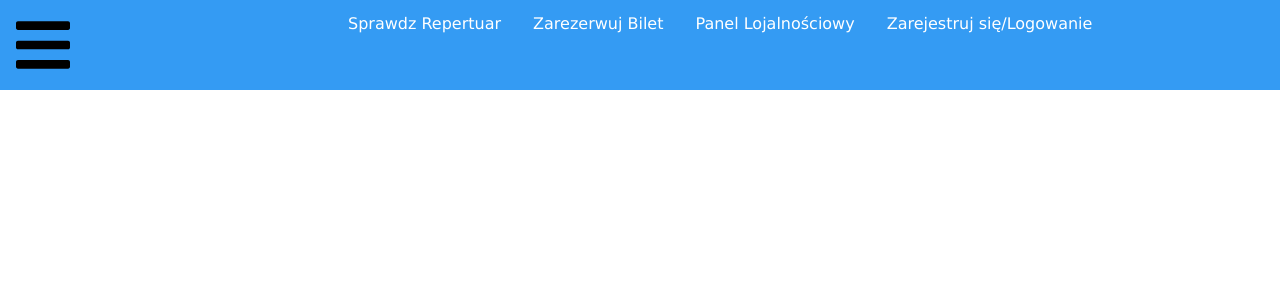
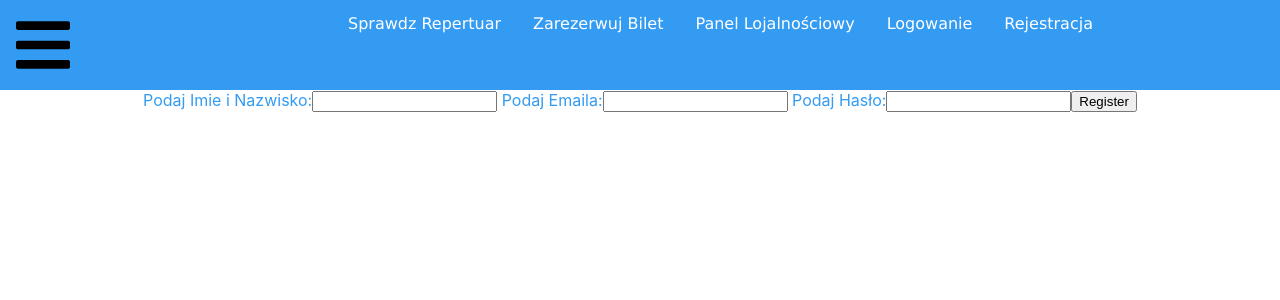
Before and after one commit to marekwino23/ticket-fe, a React (Create React App) app: page /register in a window 1280 px wide. Shown: the top 300 px of the page. Built offline with nearby package versions, Linux system fonts and the light colour scheme.

Commit message:
setup register

```diff
--- a/src/App.js
+++ b/src/App.js
@@ -5,9 +5,10 @@ import Contact from './pages/Contact';
 import Home from './pages/Home';
 import About from './pages/About';
 import Login from './pages/Login';
+import Register from './pages/Register';
 import Header from './layout/Header';
 import logo from './logo.svg';
-import './App.css';
+import './App.css'
 
 
 
@@ -19,6 +20,7 @@ function App() {
       <Header />
       <Switch>
         <Route path="/login" component={Login} />
+        <Route path="/register" component={Register} />
         <PrivateRoute path="/home" component={Home} />
         <PrivateRoute path="/about" component={About} />
         <PrivateRoute path="/contact" component={Contact} />
@@ -47,4 +49,5 @@ function App() {
   );
 }
 
+
 export default App;
--- a/src/layout/Header.jsx
+++ b/src/layout/Header.jsx
@@ -4,6 +4,7 @@ import Contact from '../pages/Contact';
 import Home from '../pages/Home';
 import About from '../pages/About';
 import Login from '../pages/Login';
+import Register from '../pages/Register';
 import obrazek from '../bars-solid.svg';
 
 
@@ -15,7 +16,8 @@ const Header = () => {
            <li> <Link to="/home" home={Home} > Sprawdz Repertuar </Link> </li>
            <li> <Link to="/about" about={About} > Zarezerwuj Bilet </Link> </li>
            <li> <Link to="/contact" contact={Contact} > Panel Lojalnościowy </Link> </li>
-           <li> <Link to="/login" login={Login} > Zarejestruj się/Logowanie </Link> </li>
+           <li> <Link to="/login" login={Login} > Logowanie </Link> </li>
+           <li> <Link to="/register" register={Register} > Rejestracja </Link> </li>
            </ul>
         </div>
 
--- a/src/pages/Home.jsx
+++ b/src/pages/Home.jsx
@@ -1,4 +1,5 @@
 import React, {useState, useEffect} from 'react';
+import foto from '../logo.png';
 
 const Home = () => {
     const [data, SetData] = useState([]);
@@ -24,6 +25,7 @@ const Home = () => {
  return(
 <div>
     <h1> To jest strona główna </h1>
+    <img src={foto}></img>
     </div>
 
  )
--- a/src/pages/Login.jsx
+++ b/src/pages/Login.jsx
@@ -39,11 +39,10 @@ const onChange = ({ target }) => {
  return(
 <div>
 <form onSubmit={onSubmit}>
-  <div>
+  <h1>Logowanie</h1>
   <label> Podaj Emaila:
   <input name="email" value={email} onChange={onChange} type="text"/>
   </label>
-  </div>
   <div>
   <label> Podaj Hasło:
   <input name="password" value={password} onChange={onChange} type="text"/>
@@ -51,7 +50,6 @@ const onChange = ({ target }) => {
   </div>
   <button>Log in</button>
 </form>
-
     </div>
 
  )
--- /dev/null
+++ b/src/pages/Register.jsx
@@ -0,0 +1,57 @@
+import React, { useState } from 'react';
+
+
+
+const Register = () => {
+        const [name, setName] = useState('');
+        const [email, setEmail] = useState('');
+        const [password, setPassword] = useState('');
+        const [loading, setLoading] = useState(false);
+        const [error, setError] = useState('');
+
+
+        const onChange = ({ target }) => {
+            target.name === "name" ? setName(target.value):
+            target.name === "email" ? setEmail(target.value) : setPassword(target.value);
+          }
+
+          const onSubmit = async (e) => {
+            e.preventDefault();
+            let res;
+            try {
+              setLoading(true);
+            res = await fetch(`${process.env.REACT_APP_API}/register`, {
+              method: 'POST',
+              headers: {
+                'Content-Type': 'application/json',
+              },
+              body: JSON.stringify({ name, email, password })
+            });
+            setLoading(false);
+            console.log('res: ', res);
+            if(res.status > 300 ) return;
+            } catch(error) {
+              setError(error.message);
+            }
+        }
+
+        if(loading && !error) return <div>loading...</div>
+
+    return(
+      <div>
+        <form onSubmit={onSubmit}>
+      <label> Podaj Imie i Nazwisko:
+      <input name="name" value={name} onChange={onChange} type="text"/>
+      </label>
+      <label> Podaj Emaila:
+      <input name="email" value={email} onChange={onChange} type="text"/>
+      </label>
+      <label> Podaj Hasło:
+      <input name="password" value={password} onChange={onChange} type="text"/>
+      </label>
+      <button>Register</button>
+      </form>
+      </div>
+    )}
+
+    export default Register;
```
Also changed, not shown: src/logo.png (added).
